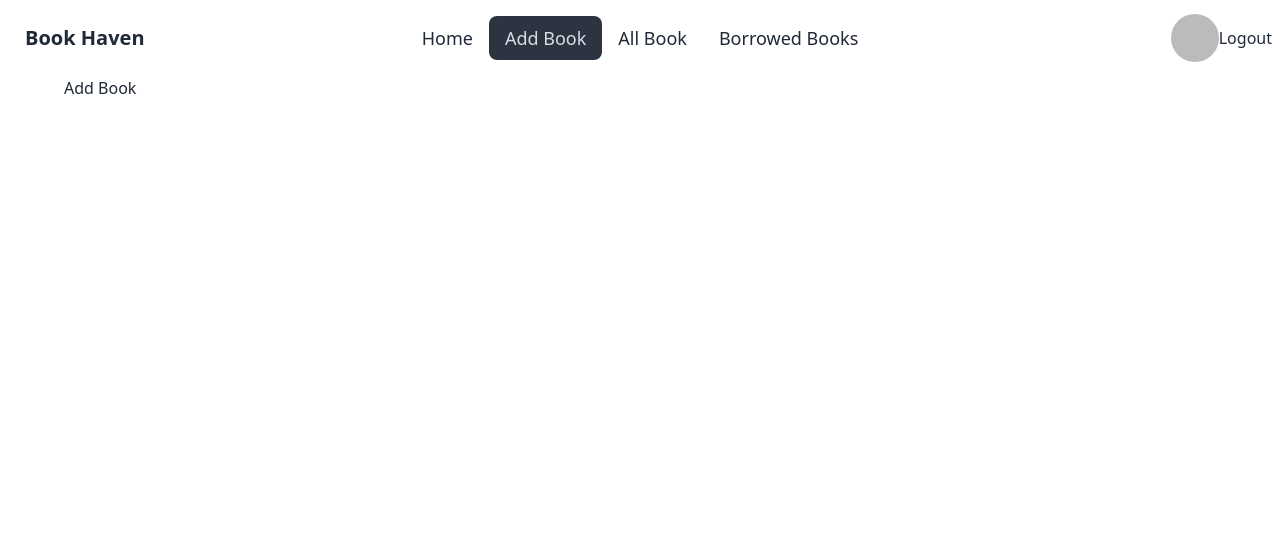
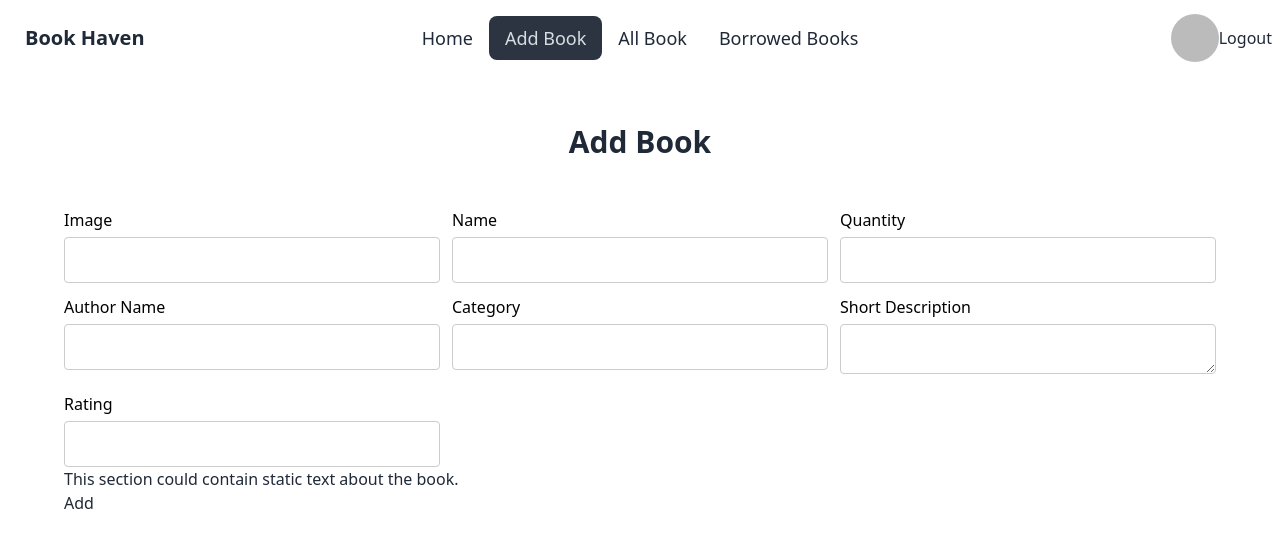
Before and after one commit to hasanali207/book-haven-client-side, a React (Vite) app: page /addbook in a window 1280 px wide. Shown: the top 548 px of the page. Built offline with nearby package versions, Linux system fonts and the light colour scheme; no server answers; sample sign-in values are in the browser's storage.

Commit message:
add Book page make

```diff
--- a/package.json
+++ b/package.json
@@ -11,6 +11,7 @@
   },
   "dependencies": {
     "@tanstack/react-query": "^5.35.4",
+    "axios": "^1.6.8",
     "firebase": "^10.11.1",
     "localforage": "^1.10.0",
     "match-sorter": "^6.3.4",
--- a/src/Pages/AddBook.jsx
+++ b/src/Pages/AddBook.jsx
@@ -1,11 +1,74 @@
-import React from 'react';
 
-const AddBook = () => {
-    return (
+import axios from 'axios';
+import { useEffect } from 'react';
+import { useForm } from 'react-hook-form';
+
+function AddBook() {
+  const { register, handleSubmit, formState: { errors } } = useForm();
+
+  const onSubmit = async(data) => {
+   axios.post('http://localhost:5000/items/', data)
+   .then((response) => {
+    console.log('Data inserted successfully:', response.data);
+  })
+  .catch((error) => {
+    console.error('Error inserting data:', error);
+  });
+
+  };
+
+  return (
+    <div>
+        <div className='py-12 flex items-center justify-center'>
+        <h2 className='text-3xl font-bold'>Add Book</h2>
+        </div>
+      <form  onSubmit={handleSubmit(onSubmit)}>
+        <div className='grid grid-cols-3 gap-3'>
         <div>
-            <h1>Add Book</h1>
+          <label htmlFor="image">Image</label>
+          <input type="text" id="image" {...register("image")} />
         </div>
-    );
-};
+        <div>
+          <label htmlFor="name">Name</label>
+          <input type="text" id="name" {...register("name", { required: true })} />
+          {errors.name && <span>This field is required</span>}
+        </div>
+        <div>
+          <label htmlFor="quantity">Quantity</label>
+          <input type="number" id="quantity" {...register("quantity", { required: true, pattern: /^\d+$/ })} />
+          {errors.quantity && errors.quantity.type === "required" && <span>This field is required</span>}
+          {errors.quantity && errors.quantity.type === "pattern" && <span>Quantity must be a numeric value</span>}
+        </div>
+        <div>
+          <label htmlFor="author">Author Name</label>
+          <input type="text" id="author" {...register("author", { required: true })} />
+          {errors.author && <span>This field is required</span>}
+        </div>
+        <div>
+          <label htmlFor="category">Category</label>
+          <input type="text" id="category" {...register("category", { required: true })} />
+          {errors.category && <span>This field is required</span>}
+        </div>
+        <div>
+          <label htmlFor="description">Short Description</label>
+          <textarea id="description" {...register("description", { required: true })} />
+          {errors.description && <span>This field is required</span>}
+        </div>
+        <div>
+          <label htmlFor="rating">Rating</label>
+          <input type="number" id="rating" {...register("rating", { required: true, min: 1, max: 5 })} />
+          {errors.rating && errors.rating.type === "required" && <span>This field is required</span>}
+          <p>{errors.rating && (errors.rating.type === "min" || errors.rating.type === "max") && <span>Rating must be between 1 and 5</span>}</p>
+        </div>
+        </div>
+        <div>
+
+          <p>This section could contain static text about the book.</p>
+        </div>
+      <div>  <button type="submit">Add</button></div>
+      </form>
+    </div>
+  );
+}
 
 export default AddBook;
--- a/src/index.css
+++ b/src/index.css
@@ -1,3 +1,60 @@
+
+/* Base styles for form elements */
+.form-group {
+    margin-bottom: 20px;
+  }
+
+  label {
+    display: block;
+    margin-bottom: 5px;
+    color: #000;
+  }
+
+  input[type="text"],
+  input[type="number"],
+  textarea,
+  select,
+  input[type="email"] {
+    width: 100%;
+    border: 1px solid #ccc;
+    padding: 10px;
+    border-radius: 4px;
+    box-sizing: border-box;
+    font-size: 16px;
+  }
+
+  select {
+    appearance: none;
+    background-repeat: no-repeat;
+    background-position: right 10px center;
+    background-size: 12px;
+    padding-right: 30px;
+  }
+
+  input[type="text"],
+  input[type="number"],
+  textarea,
+  select,
+  input[type="email"] {
+    transition: all 0.3s ease-in-out;
+  }
+
+  /* Responsive styling */
+  @media screen and (max-width: 768px) {
+    /* Adjust font sizes for smaller screens */
+    input[type="text"],
+    input[type="number"],
+    textarea,
+    select,
+    input[type="email"] {
+        font-size: 14px;
+    }
+  }
+
+
+
+
+
 @tailwind base;
 @tailwind components;
 @tailwind utilities;
```
Also changed, not shown: 1 other file (tests, documents, lock files or other folders).
